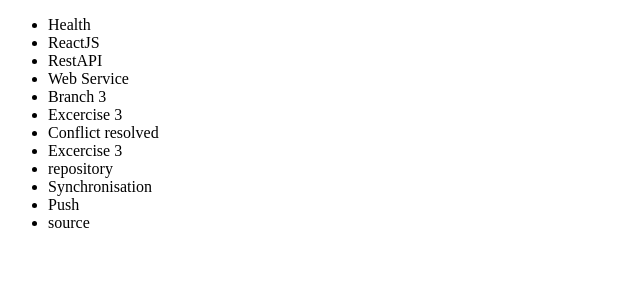
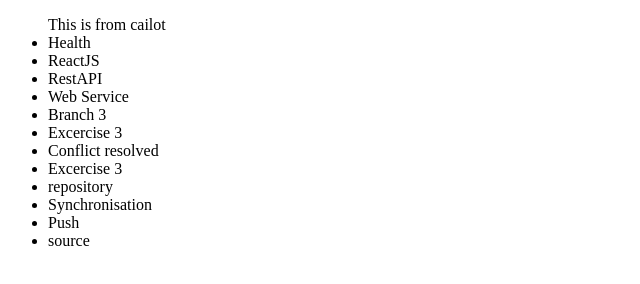
Before and after one commit to cailot/opentutorials_jin, a plain HTML site: page git/index.html in a window 1280 px wide. Shown: the whole page, without its empty margins (0-640 px from the left). Drawn offline with Linux system fonts and the light colour scheme.

Commit message:
predict confict

```diff
--- a/git/index.html
+++ b/git/index.html
@@ -9,6 +9,8 @@
 
 <body>
 	<ul>
+		This is from cailot
+
 		<li>Health</li>
 		<li>ReactJS</li>
 		<li>RestAPI</li>
```
